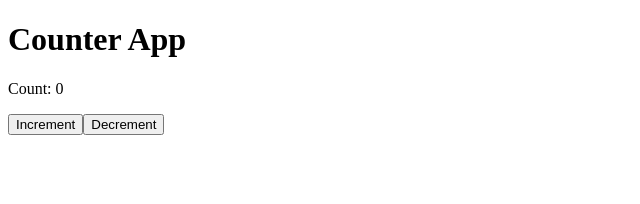
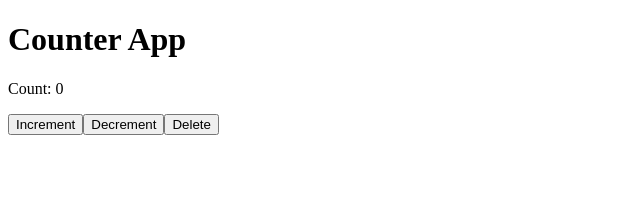
Before and after one commit to syedahmedullah14/Reactjs, a React (Vite) app in the folder intro-to-react/: page / in a window 1280 px wide. Shown: the top 204 px of the page, without its empty margins (0-640 px from the left). Built offline with nearby package versions, Linux system fonts and the light colour scheme.

Commit message:
Delete function

```diff
--- a/intro-to-react/package.json
+++ b/intro-to-react/package.json
@@ -11,9 +11,9 @@
   },
   "dependencies": {
     "react": "^18.3.1",
-    "react-dom": "^18.3.1"
+     "react-dom": "^18.3.1"
   },
-  "devDependencies": {
+  "devDependencies": {-----------------------------------------------------
     "@types/react": "^18.3.3",
     "@types/react-dom": "^18.3.0",
     "@vitejs/plugin-react": "^4.3.1",
--- a/intro-to-react/src/App.jsx
+++ b/intro-to-react/src/App.jsx
@@ -10,12 +10,17 @@ function Counter() {
     setCount(count - 1);
   }
 
+  const deleteCounter = () => {
+    setCount(0);
+  }
+
   return(
     <div className='flex flex-col-1 justify-center'>
     <h1>Counter App</h1>
     <p>Count: {count} </p>
     <button onClick={increment}>Increment</button>
     <button onClick={decrement}>Decrement</button>
+    <button onClick={deleteCounter}>Delete</button>
     </div>
 
   )
```
Also changed, not shown: intro-to-react/src/index.css (line endings or trailing spaces).
